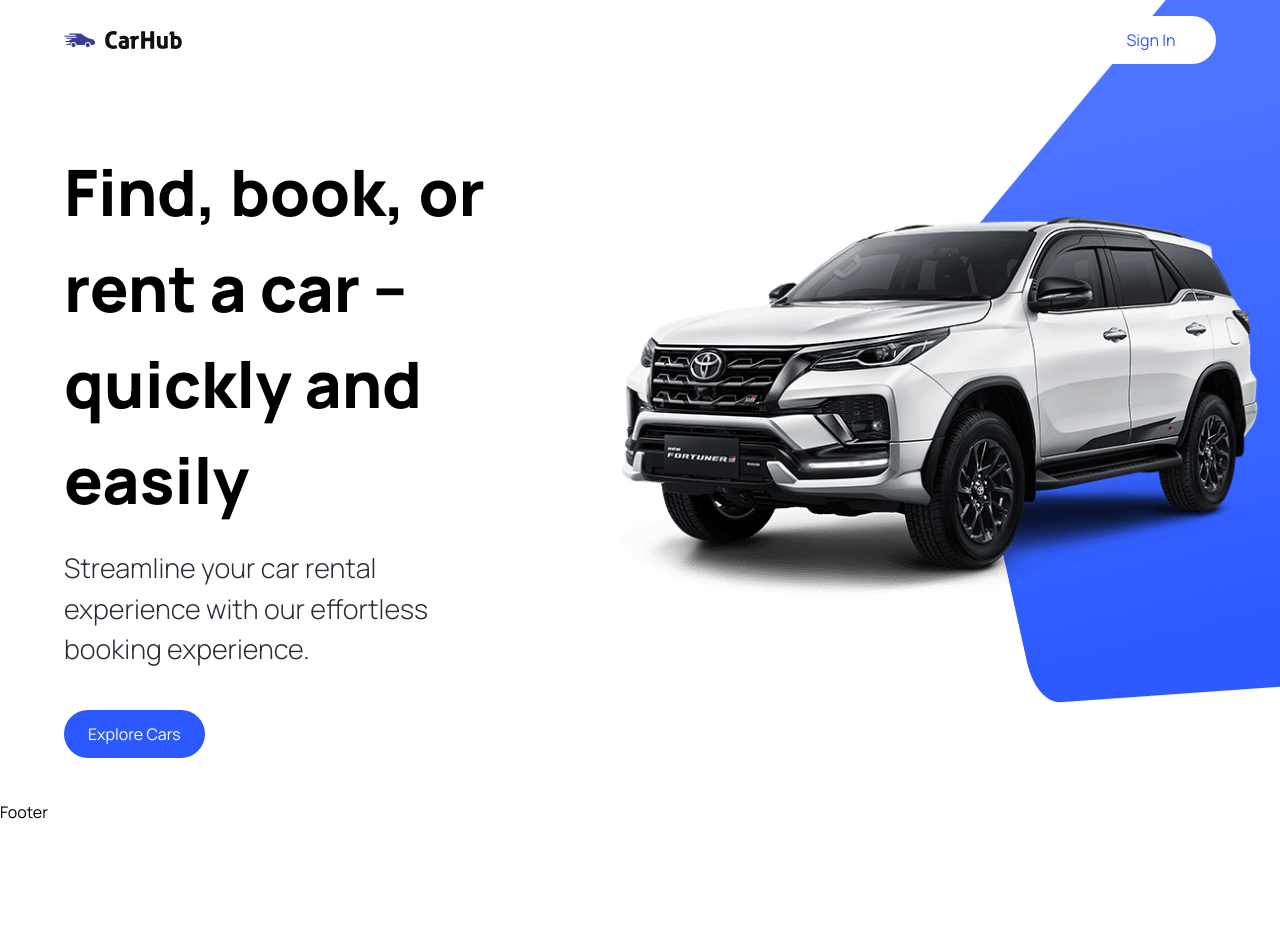
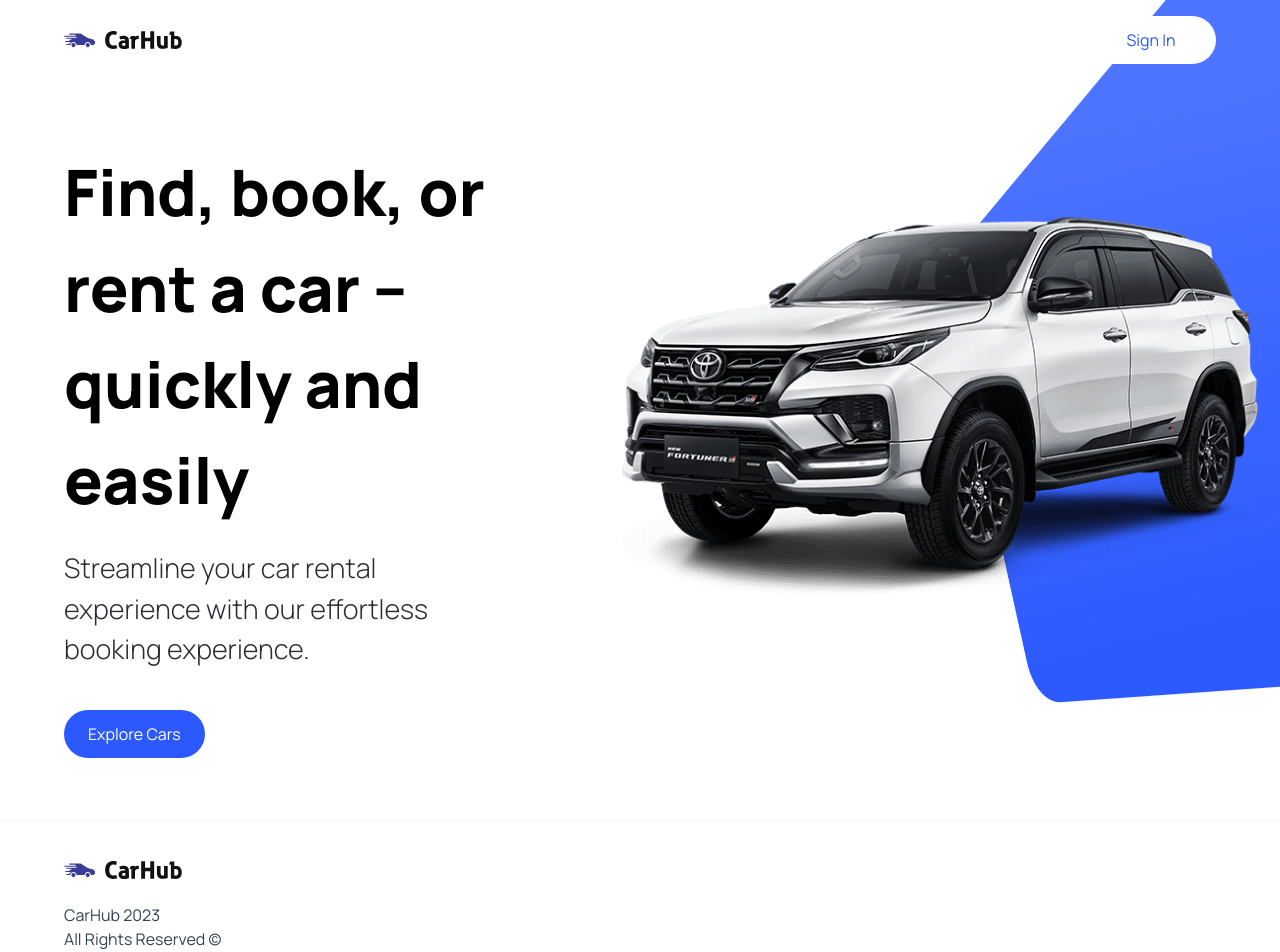
Before and after one commit to locaulker/cars-showcase, a Next.js app: page / in a window 1280 px wide. Shown: the top 952 px of the page. Before the commit the page ends 824 px from the top, so only its background shows below. Built offline with nearby package versions, Linux system fonts and the light colour scheme.

Commit message:
started footer component

```diff
--- a/components/Footer.tsx
+++ b/components/Footer.tsx
@@ -1,6 +1,26 @@
 import Image from "next/image"
+import Link from "next/link"
 
 const Footer = () => {
-  return <div>Footer</div>
+  return (
+    <footer className="flex flex-col text-black-100 mt-5 border-t border-gray-100">
+      <div className="flex max-md:flex-col flex-wrap justify-between gap-5 sm:px-16 px-6 py-10">
+        <div className="flex flex-col justify-start items-start gap-6">
+          <Image
+            src="/logo.svg"
+            alt="logo"
+            width={118}
+            height={18}
+            className="object-contain"
+          />
+          <p className="text-base text-gray-700">
+            CarHub 2023 <br /> All Rights Reserved &copy;
+          </p>
+        </div>
+
+        <div className="footer__links"></div>
+      </div>
+    </footer>
+  )
 }
 export default Footer
```
